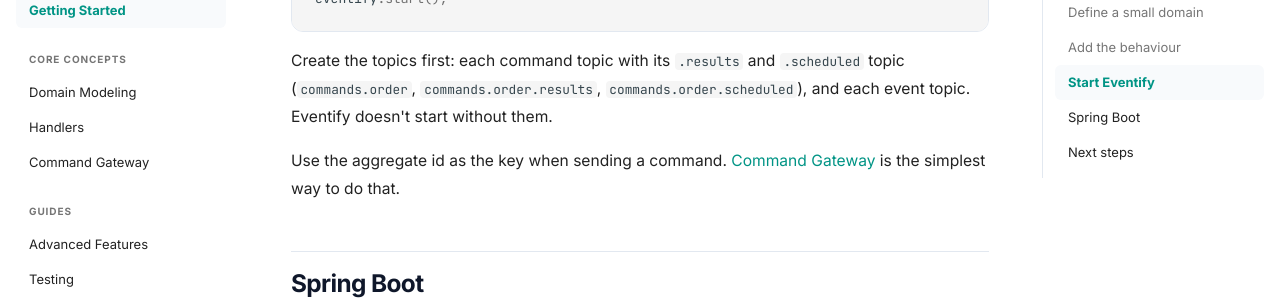
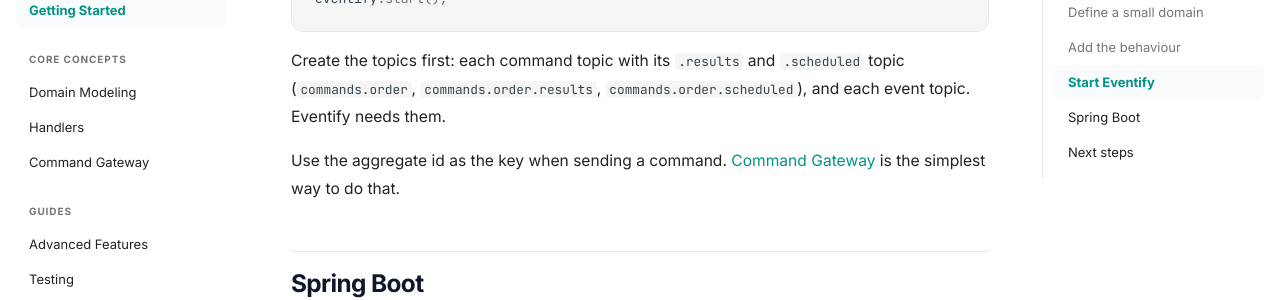
Before and after one commit to alikelleci/eventify, an MkDocs documentation site: the page built from docs/getting-started.md, in a window 1280 px wide and 900 px high, scrolled down 1693 px. Shown: the part 181-481 px from the top of the window. Built offline with MkDocs 1.6.1 and Material for MkDocs 9.7.7, drawn with Linux system fonts in a browser that asks for light colours; comment, search, counter and statistics services are not loaded.

Commit message:
Say Eventify needs the topics, not that it doesn't start without them
Co-Authored-By: Claude Opus 5.5 <noreply@anthropic.com>

````diff
--- a/docs/getting-started.md
+++ b/docs/getting-started.md
@@ -65,7 +65,7 @@ Eventify eventify = Eventify.builder()
 eventify.start();
 ```
 
-Create the topics first: each command topic with its `.results` and `.scheduled` topic (`commands.order`, `commands.order.results`, `commands.order.scheduled`), and each event topic. Eventify doesn't start without them.
+Create the topics first: each command topic with its `.results` and `.scheduled` topic (`commands.order`, `commands.order.results`, `commands.order.scheduled`), and each event topic. Eventify needs them.
 
 Use the aggregate id as the key when sending a command. [Command Gateway](command-gateway.md) is the simplest way to do that.
 
````
